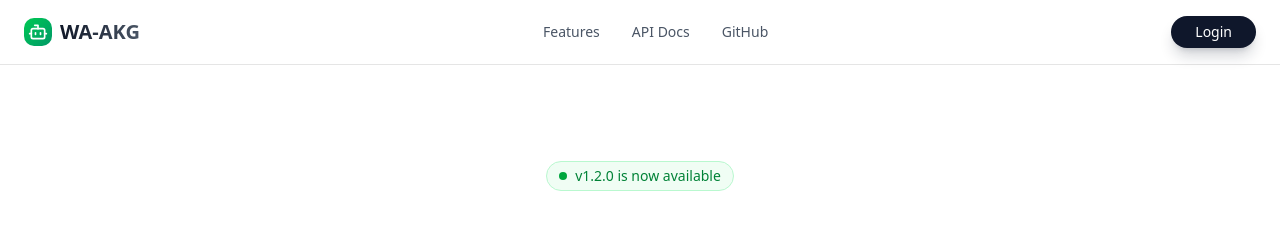
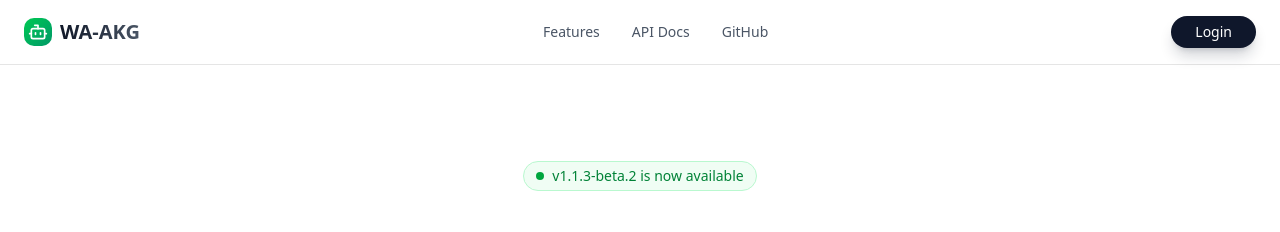
Before and after one commit to popstar2251/whatsapp-gateway-dashboard, a Next.js app: page / in a window 1280 px wide. Shown: the top 232 px of the page. Built offline with nearby package versions, Linux system fonts and the light colour scheme.

Commit message:
feat(landing): display dynamic version from package.json

```diff
--- a/src/app/page.tsx
+++ b/src/app/page.tsx
@@ -1,6 +1,8 @@
 import Link from "next/link";
 import { ArrowRight, Bot, Github, Zap, Shield, Globe, MessageSquare, Clock, Code } from "lucide-react";
 import { Button } from "@/components/ui/button";
+import fs from "fs";
+import path from "path";
 
 export const metadata = {
   title: "WA-AKG | Modern WhatsApp Gateway Management",
@@ -13,6 +15,15 @@ export const metadata = {
 };
 
 export default function Home() {
+  const packagePath = path.join(process.cwd(), "package.json");
+  let version = "v1.2.0";
+  try {
+    const packageJson = JSON.parse(fs.readFileSync(packagePath, "utf8"));
+    version = `v${packageJson.version}`;
+  } catch (error) {
+    console.error("Failed to read package.json", error);
+  }
+
   return (
     <div className="flex min-h-screen flex-col bg-white overflow-hidden">
       {/* Navbar */}
@@ -50,7 +61,7 @@ export default function Home() {
             <div className="flex flex-col items-center text-center space-y-8 max-w-4xl mx-auto">
               <div className="inline-flex items-center rounded-full border border-green-200 bg-green-50 px-3 py-1 text-sm text-green-700 animate-in fade-in slide-in-from-bottom-4 duration-1000">
                 <span className="flex h-2 w-2 rounded-full bg-green-600 mr-2"></span>
-                v1.2.0 is now available
+                {version} is now available
               </div>
               <div className="space-y-4">
                 <h1 className="text-5xl font-extrabold tracking-tight sm:text-6xl md:text-7xl lg:text-8xl bg-gradient-to-b from-slate-900 to-slate-700 bg-clip-text text-transparent pb-2">
```
